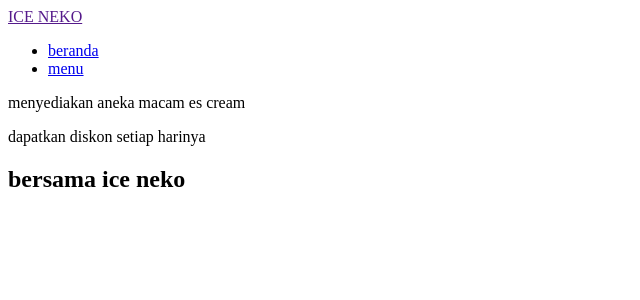
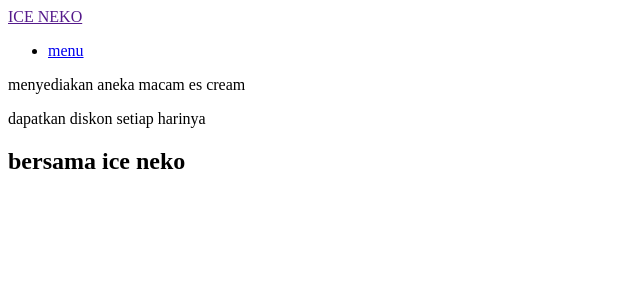
Before and after one commit to mfhaisall/iceneko-pamekasan, a Django app: page /iceneko/ in a window 1280 px wide. Shown: the top 300 px of the page, without its empty margins (0-640 px from the left). Run offline with Django 4.2, Linux system fonts and the light colour scheme.

Commit message:
revisi 1 beranda

```diff
--- a/iceneko/templates/beranda.html
+++ b/iceneko/templates/beranda.html
@@ -12,7 +12,7 @@
             <div class="logo"><a href="">ICE NEKO</a></div>
                 <div class="menu">
                     <ul>
-                        <li><a href="home">beranda</a></li>
+
                         <li><a href="\menu">menu</a></li>
                     </ul>
 
```
